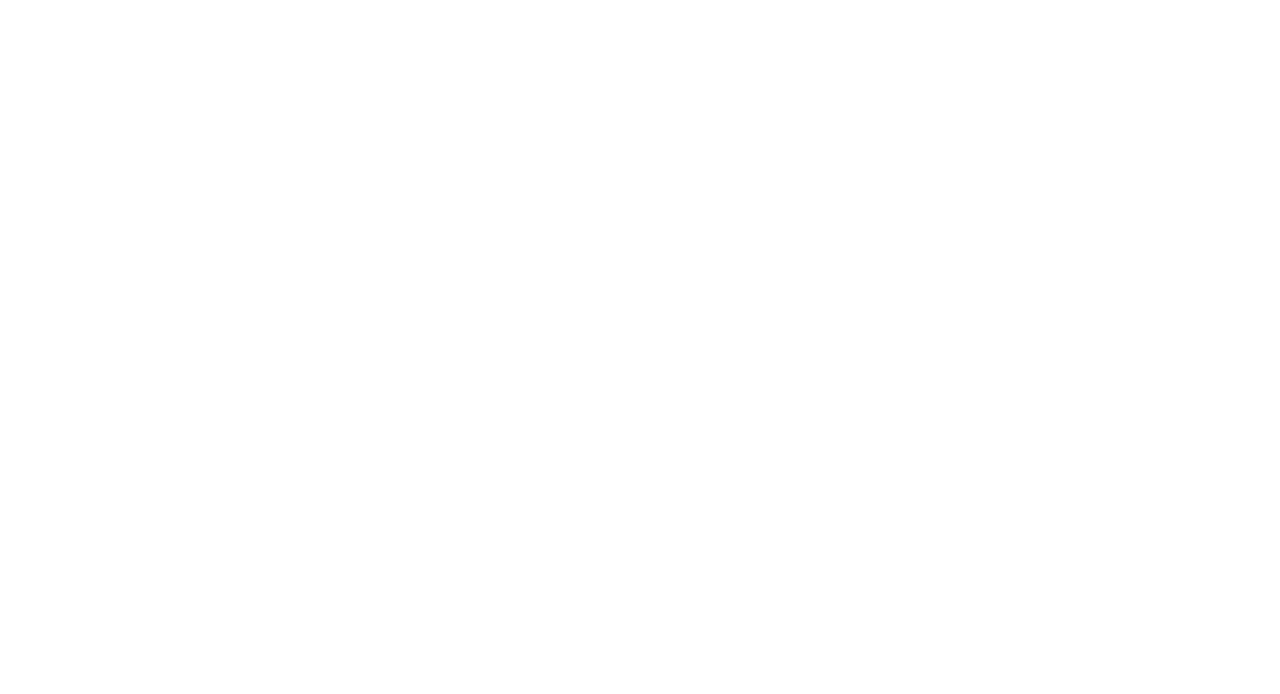
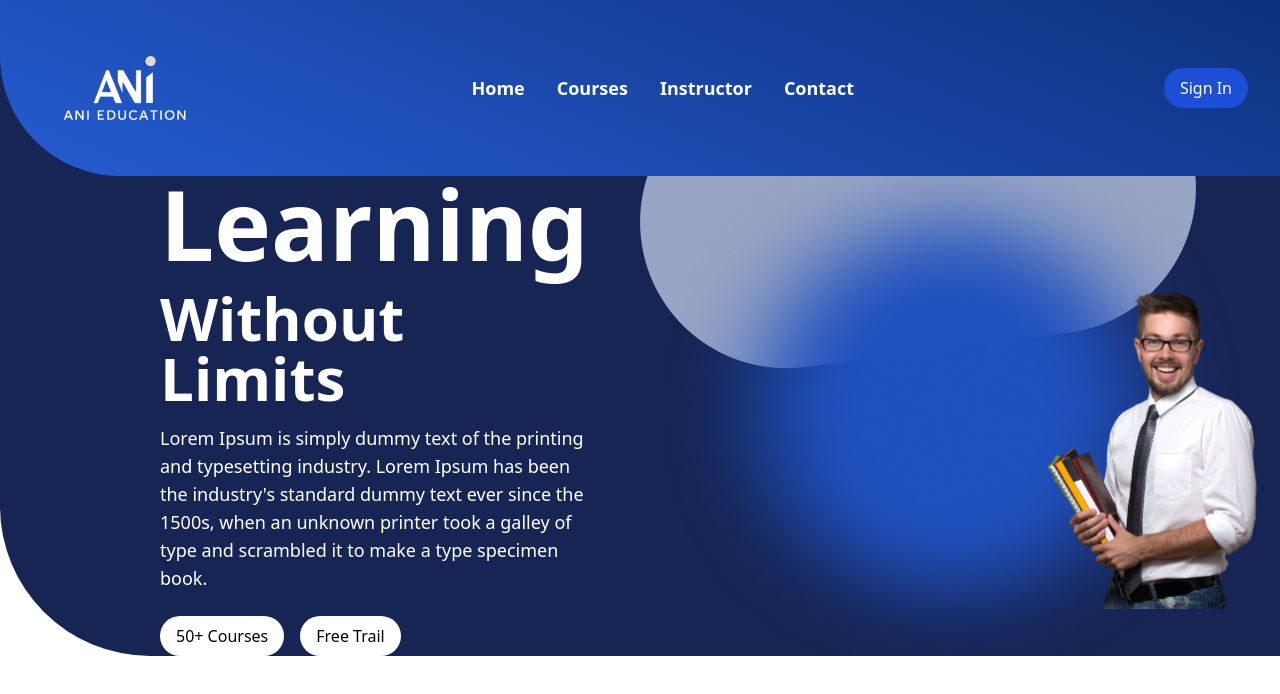
Before and after one commit to anuj-kashyap/Ani_Education, a React (Vite) app: page /Instructor in a window 1280 px wide. Before the commit this address had no page. Shown: the top 694 px of the page. Built offline with nearby package versions, Linux system fonts and the light colour scheme.

Commit message:
Instructor

```diff
--- a/src/App.jsx
+++ b/src/App.jsx
@@ -3,6 +3,7 @@
 import Home from './pages/Home'
 import { BrowserRouter as Router,Routes,Route } from 'react-router-dom'
 import Course from './pages/Course'
+import Instructor from './pages/Instructor'
 
 
 function App() {
@@ -12,6 +13,7 @@
       <Routes>
         <Route path='/' element={<Home/>}/>
         <Route path='/Course' element={<Course/>}/>
+        <Route path='/Instructor' element={<Instructor/>}/>
       </Routes>
     </Router>
 
--- /dev/null
+++ b/src/Component/hero_section/Hero2.jsx
@@ -0,0 +1,51 @@
+import React from 'react';
+import man from '../../assets/man.png';
+import flare from '../../assets/flare.png'
+import rect3 from '../../assets/Rectangle 1.png'
+
+const Hero = () => {
+  return (
+    <section className="relative bg-blue-950 text-white px-8 rounded-bl-[150px] overflow-hidden">
+      <div className="container mx-auto flex flex-col md:flex-row items-center justify-between">
+        <div className="md:w-1/2">
+          <h1 className="text-8xl ml-32 font-bold mb-4">Learning</h1>
+          <h1 className="text-6xl ml-32 font-bold mb-4"> Without Limits</h1>
+          <p className="text-lg ml-32 mb-6">
+            Lorem Ipsum is simply dummy text of the printing and typesetting industry.
+            Lorem Ipsum has been the industry's standard dummy text ever since the 1500s,
+            when an unknown printer took a galley of type and scrambled it to make a type specimen book.
+          </p>
+          <div className="flex items-center ml-32 space-x-4">
+            <button className="bg-white px-4 py-2 rounded-full hover:bg-blue-800 transition duration-300 text-black ">
+              50+ Courses
+            </button>
+            <button className="bg-white px-4 py-2 rounded-full hover:bg-blue-800 transition duration-300 text-black mr-28">
+              Free Trail
+            </button>
+          </div>
+        </div>
+        <div className="w-full md:mt-10 relative ">
+
+          <img
+            src={rect3}
+            alt="Background shape"
+            className='absolute z-10 bottom-60 right-[-20px] left-1/2 transform -translate-x-1/2  h-auto'
+          />
+          <img
+            src={flare}
+            alt="Light flare effect"
+            className='absolute w-[600px] h-[550px] top-[-130px] right-[-4px] z-20'
+          />
+          <img
+            src={man}
+            alt="Student with books"
+            className="rounded-lg z-30 relative right-[-400px] w-full md:w-1/2 "
+          />
+
+        </div>
+      </div>
+    </section>
+  );
+}
+
+export default Hero;
--- /dev/null
+++ b/src/pages/Instructor.jsx
@@ -0,0 +1,14 @@
+import React from 'react'
+import Navbar from '../Component/Navbar'
+import Hero2 from '../Component/hero_section/Hero2'
+
+function Instructor() {
+  return (
+    <div>
+        <Navbar/>
+        <Hero2/>
+    </div>
+  )
+}
+
+export default Instructor
```
Also changed, not shown: src/assets/ban.png (added), src/assets/man.png (added).
